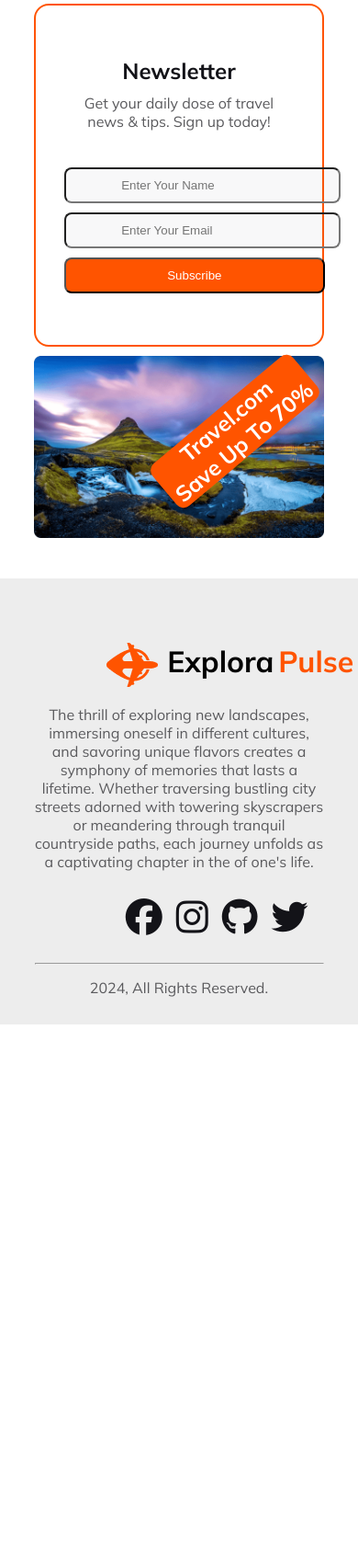
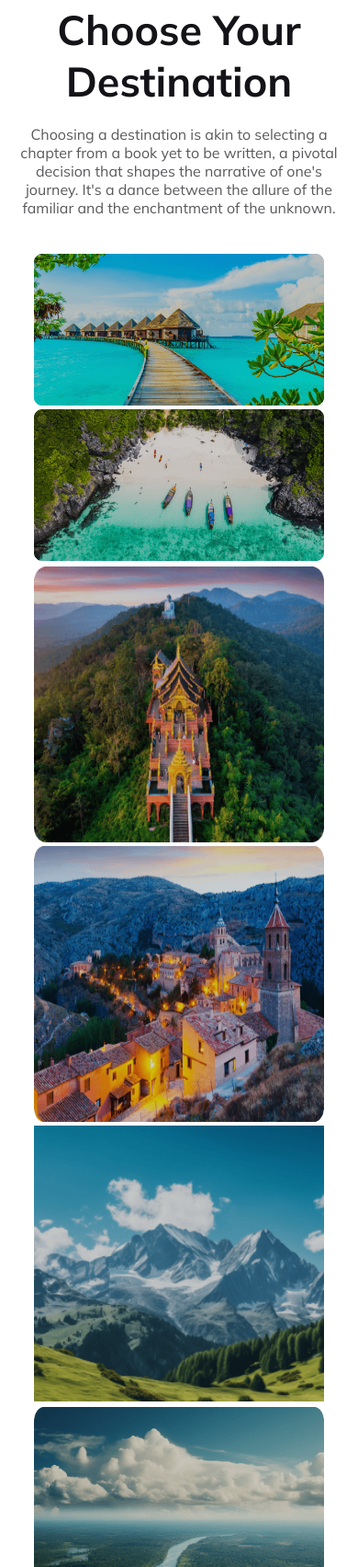
Before and after one commit to Munna8383/Explora-pulse, a plain HTML site: page index.html in a window 390 px wide. Shown: the part 2051-3755 px from the top of the page at 92% size. Before the commit the page ends 3165 px from the top, so only its background shows below. Drawn offline with Linux system fonts and the light colour scheme.

Commit message:
Second commit

```diff
--- a/index.html
+++ b/index.html
@@ -114,14 +114,78 @@
 
         </section>
 
+  <!--Destination Section Starts here-->
+
+  <section class="destination">
+
+    <div class="destination-items">
+
+        <div class="destination-text">
+            <h1>Choose Your Destination</h1>
+            <p>Choosing a destination is akin to selecting a chapter from a book yet to be written, a pivotal decision that shapes the narrative of one's journey. It's a dance between the allure of the familiar and the enchantment of the unknown.</p>
+        </div>
+
+
+        <div class="destination-first-row">
+            <div class="first-row-image-one">
+
+                <img src="./Images/Rectangle 5.png" alt="">
+
+            </div>
+
+            <div class="first-row-image-two">
+
+                <img src="./Images/Rectangle 8.png" alt="">
+
+            </div>
+        </div>
+
+
+        <div class="destination-second-row">
+            <div class="second-row-image-one">
+
+                <img src="./Images/Rectangle 6.png" alt="">
+
+            </div>
+
+            <div class="second-row-image-two">
+
+                <img src="./Images/Rectangle 7.png" alt="">
+
+            </div>
+            <div class="second-row-image-three">
+
+                <img src="./Images/Rectangle 9.png" alt="">
+
+            </div>
+        </div>
+
+        <div class="destination-third-row">
+            <div class="third-row-image-one">
+
+                <img src="./Images/Rectangle 11.png" alt="">
+
+            </div>
+
+            <div class="third-row-image-two">
+
+                <img src="./Images/Rectangle 10.png" alt="">
+
+            </div>
+        </div>
+
+
+
+    </div>
+
+  </section>
 
 
 
 
 
 
-
-
+  <!--NewsLetter Section Starts Here-->
 
         <section class="newsletter-section">
             <div class="newsletter">
--- a/style.css
+++ b/style.css
@@ -179,10 +179,123 @@ margin-bottom: 30px;
     width: 100%;
 }
 
+/*Destination Section Starts Here*/
+
+.destination{
+    width: 100%;
+}
+.destination-items{
+
+    width: 90%;
+    margin: 0 auto;
+
+}
+
+.destination-text{
+    text-align: center;
+    margin-bottom: 40px;
+}
+
+
+.destination-text h1{
+    color: #131318;
+font-size: 2.8rem;
+font-weight: 800;
+margin-bottom: 20px;
+
+}
+.destination-text p{
+color: rgba(19, 19, 24, 0.70);
+font-size: 1rem;
+font-weight: 400;
+}
+.destination-first-row{
+    display: flex;
+    justify-content: space-between;
+}
+.first-row-image-one{
+    width: 49%;
+}
+.first-row-image-two{
+    width: 49%;
+}
+.first-row-image-one img{
+    width: 100%;
+}
+.first-row-image-two img{
+    width: 100%;
+}
+
+.destination-second-row{
+    display: flex;
+    align-items: center;
+    justify-content: space-between;
+    margin-top: 10px;
+}
+.second-row-image-one{
+
+    width: 29%;
+}
+
+.second-row-image-one img{
+    width: 100%;
+    height: 300px;
+}
+
+.second-row-image-two{
+
+    width: 39% ;
+
+}
+.second-row-image-two img{
+    width: 100%;
+    height: 300px;
+}
+
+.second-row-image-three{
+
+    width: 29%;
+
+}
+.second-row-image-three img{
+    width: 100%;
+    height: 300px;
+}
+
+.destination-third-row{
+    display: flex;
+    justify-content: space-between;
+    margin-top: 5px;
+}
+.third-row-image-one{
+    width: 39%;
+}
+.third-row-image-two{
+    width: 60%;
+}
+.third-row-image-one img{
+    width: 100%;
+    height: 300px;
+}
+.third-row-image-two img{
+    width: 100%;
+    height: 300px;
+}
+
+
+
+
+
+
+
+
+
+
 
 /*Newsletter Section Design*/
 .newsletter-section{
     width: 100%;
+    margin-top: 50px;
 }
 .newsletter{
     width: 90%;
@@ -362,6 +475,82 @@ margin-bottom: 30px;
       width: 100%;
     }
 
+
+
+        .destination-first-row{
+            flex-direction: column;
+        }
+        .first-row-image-one{
+            width: 90%;
+            margin: 0 auto;
+        }
+        .first-row-image-one img{
+            width: 100%;
+        }
+
+        .first-row-image-two{
+            width: 90%;
+            margin: 0 auto;
+        }
+        .first-row-image-two img{
+            width: 100%;
+        }
+
+        .destination-second-row{
+            flex-direction: column;
+            margin-top: 2px;
+        }
+
+        .second-row-image-one{
+            width: 90%;
+            margin: 0 auto;
+        }
+        .second-row-image-one img{
+            width: 100%;
+        }
+
+        .second-row-image-two{
+            width: 90%;
+            margin: 0 auto;
+        }
+        .second-row-image-two img{
+            width: 100%;
+        }
+
+        .second-row-image-three{
+            width: 90%;
+            margin: 0 auto;
+        }
+        .second-row-image-three img{
+            width: 100%;
+            object-fit: cover;
+        }
+
+        .destination-third-row{
+            flex-direction: column;
+            margin-top: 2px;
+        }
+        .third-row-image-one{
+            width: 90%;
+            margin: 0 auto;
+        }
+        .third-row-image-one img{
+            width: 100%;
+        }
+
+        .third-row-image-two{
+            width: 90%;
+            margin: 0 auto;
+        }
+        .third-row-image-two img{
+            width: 100%;
+        }
+
+
+
+
+
+
     .newsletter{
         flex-direction: column;
     }
```
